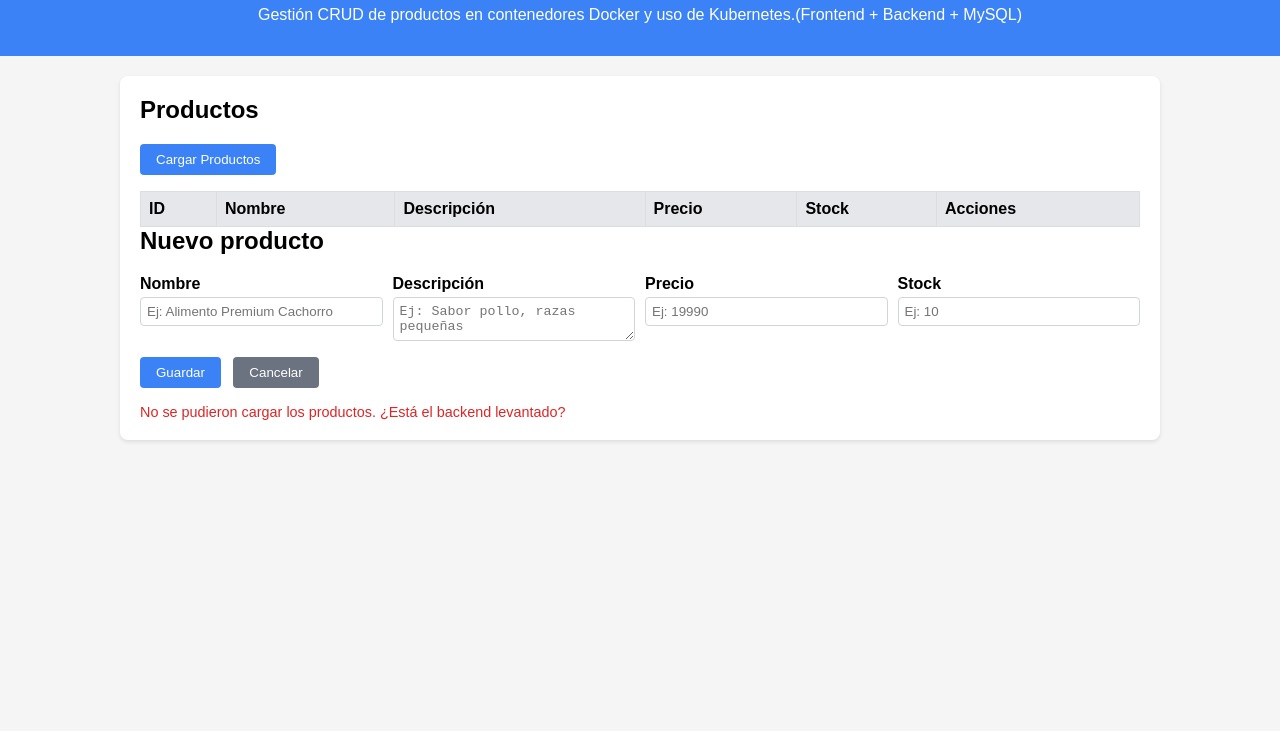
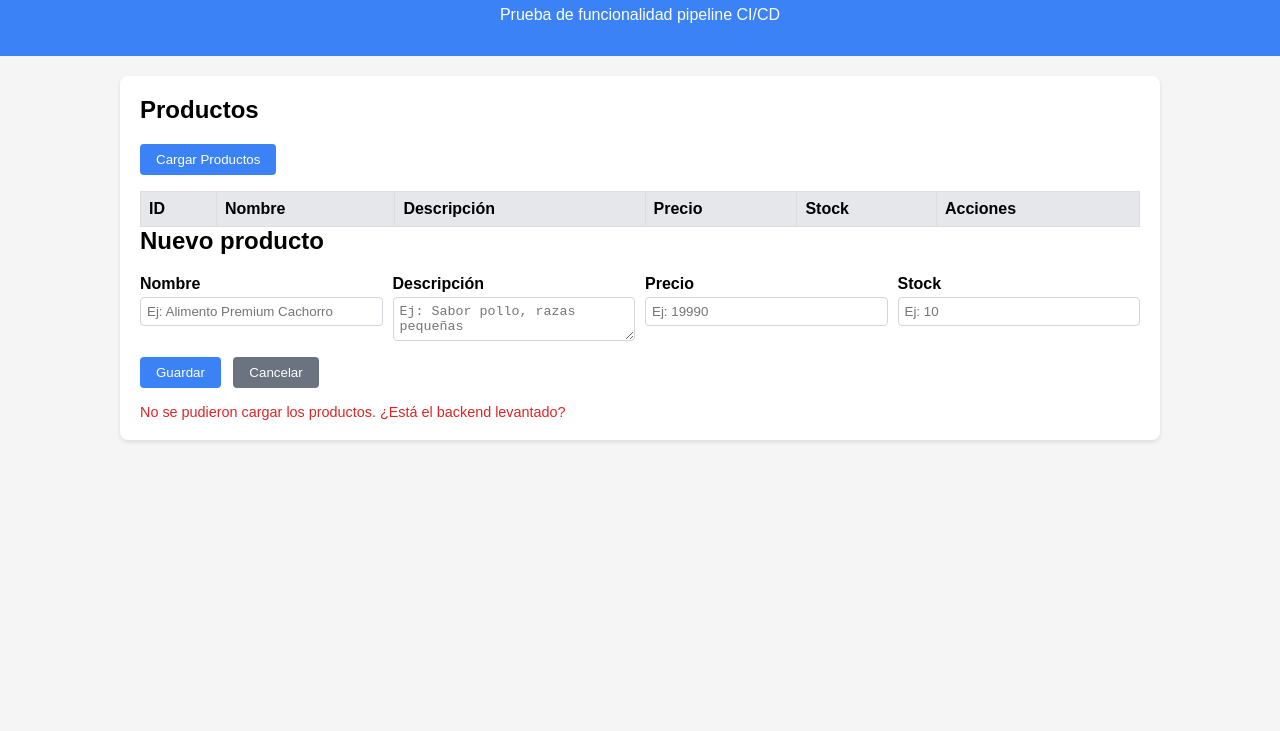
Before and after one commit to abrahamBM20/devops-p3, a plain HTML site: page frontend/index.html in a window 1280 px wide. Shown: the part 69-800 px from the top of the page. Drawn offline with Linux system fonts and the light colour scheme; no server answers.

Commit message:
prueba CI/CD

```diff
--- a/frontend/index.html
+++ b/frontend/index.html
@@ -95,7 +95,7 @@
 <body>
   <header>
     <h1>Tienda de Alimentos para Perritos &#128054;</h1>
-    <p>Gestión CRUD de productos en contenedores Docker y uso de Kubernetes.(Frontend + Backend + MySQL)</p>
+    <p>Prueba de funcionalidad pipeline CI/CD</p>
   </header>
   <main>
     <section>
```
